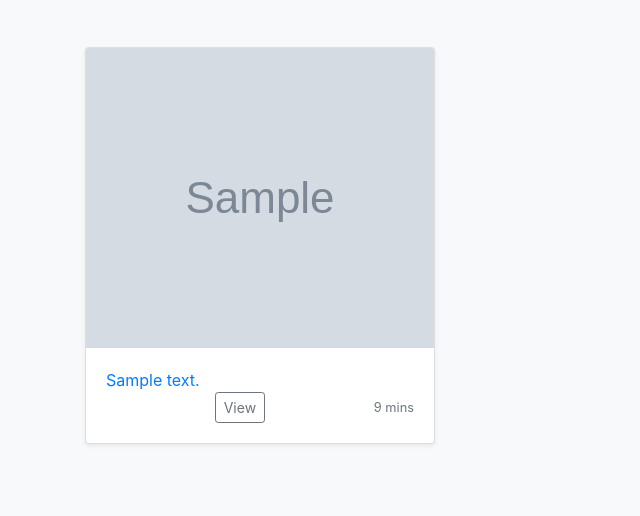
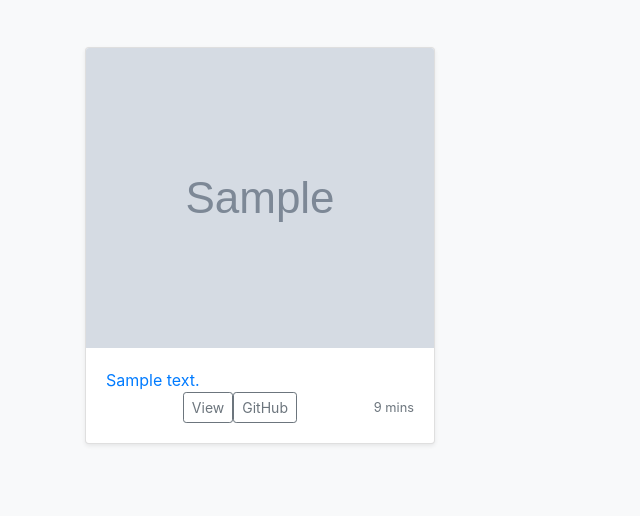
Before and after one commit to joeaoregan/portfolio-django-py, a Django app: template jobs/templates/jobs/home.html in a window 1280 px wide. Shown: the part 633-1149 px from the top of the page, without its empty margins (0-640 px from the left). Run offline with Django 3.2, Linux system fonts and the light colour scheme; the template is opened without the code that fills it: most values are stand-ins (such as "Sample title", 1, 10 or a date in 2020); grey boxes marked "Sample" are stand-in pictures; data that the repository does not hold is empty; some libraries are stand-ins or nearby versions.

Commit message:
Add additional database field to hold github link, and link from home/details pages

```diff
--- a/jobs/models.py
+++ b/jobs/models.py
@@ -7,7 +7,7 @@ class Job(models.Model):
 	# summary
 	summary = models.CharField(max_length=200)
 	# path (github link etc.)
-	# link = models.CharField(max_length=200)
+	link = models.CharField(max_length=200, default="")	# need default value to add to existing entries in database
 
 	def __str__(self):
 		return self.summary
--- a/jobs/templates/jobs/detail.html
+++ b/jobs/templates/jobs/detail.html
@@ -41,6 +41,8 @@
 	  <img src="{{ job.image.url }}" height=300></img>
       <p>
         <a href="{% url 'home' %}" class="btn btn-primary my-2">Back</a>	<!-- name assigned in url.py -->
+
+        <a href="{{ job.link }}" target="_blank" class="btn btn-primary my-2">GitHub</a><!-- go to GitHub page -->
       </p>
     </div>
   </section>
--- a/jobs/templates/jobs/home.html
+++ b/jobs/templates/jobs/home.html
@@ -92,7 +92,8 @@
               <p class="card-text">{{ job.summary }}</p>
               <div class="d-flex justify-content-between align-items-center">
                 <div class="btn-group">
-                  <a href="https://github.com/joeaoregan/Connect5-JS" target="_blank"><button type="button" class="btn btn-sm btn-outline-secondary">View</button></a>
+                  <a href="{% url 'detail' job.id %}"><button type="button" class="btn btn-sm btn-outline-secondary">View</button></a> <!-- go to details page -->
+                  <a href="{{ job.link }}" target="_blank"><button type="button" class="btn btn-sm btn-outline-secondary">GitHub</button></a><!-- go to GitHub page -->
                   <!--button type="button" class="btn btn-sm btn-outline-secondary">Edit</button-->
                 </div>
                 <small class="text-muted">9 mins</small>
```
Also changed, not shown: jobs/migrations/0001_initial.py, jobs/migrations/0002_job_link.py (added).
